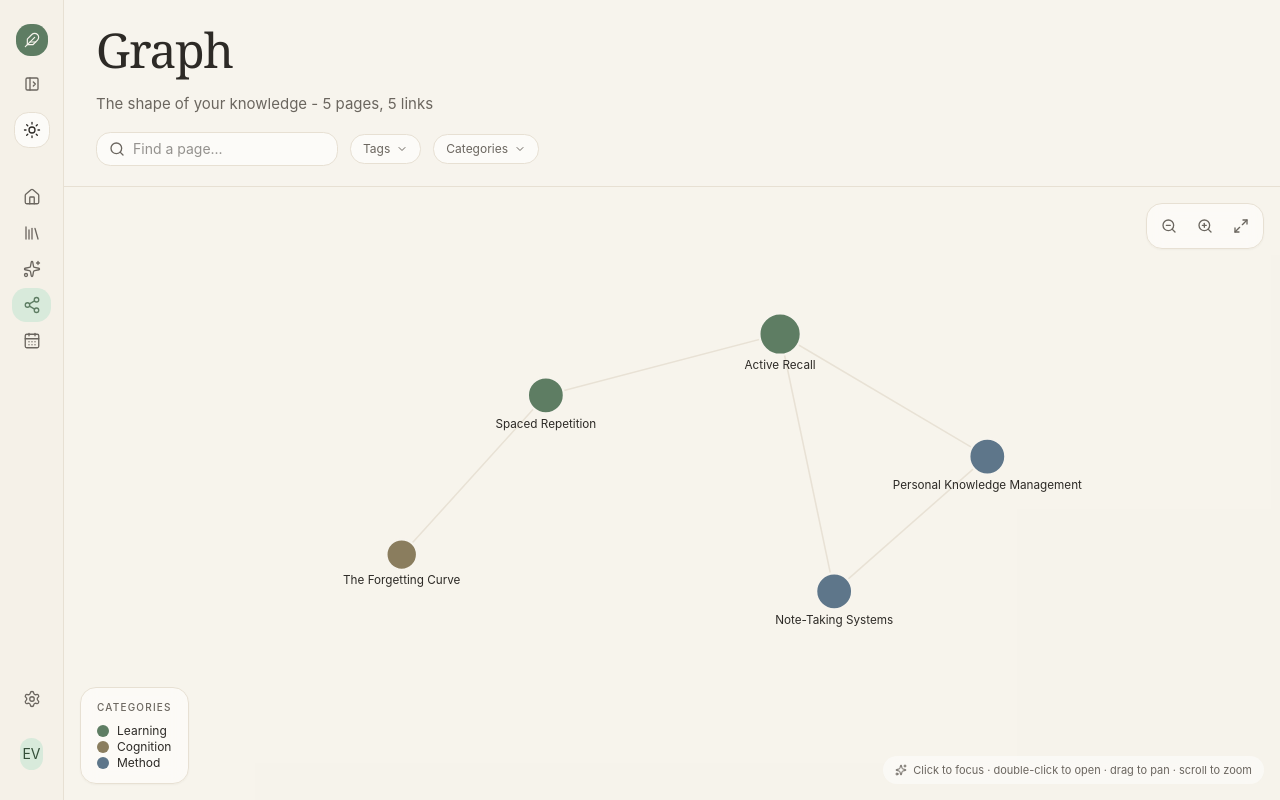
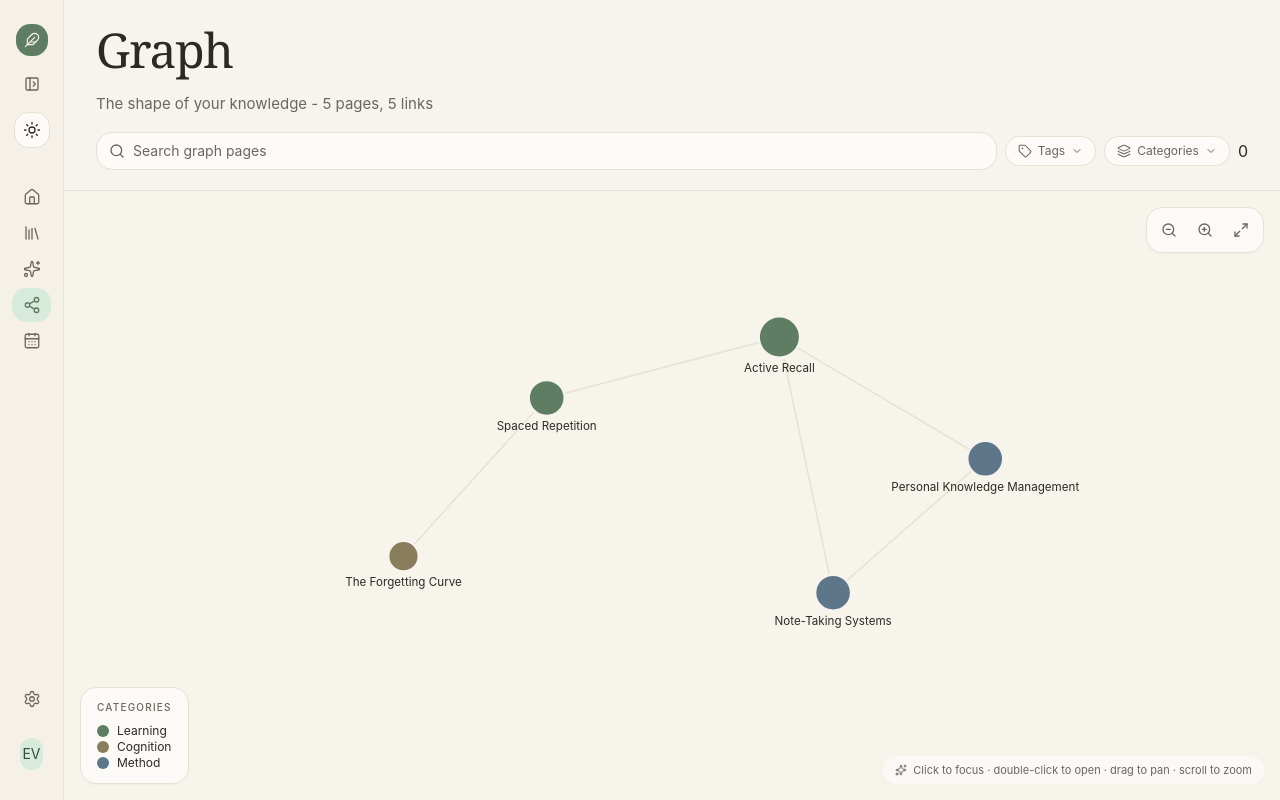
Before and after one commit to VongHaiYen11/knowlix, a React (Vite) app in the folder frontend/: page /graph in a window 1280 px wide. Both pictures are taken after a click on the button 178 px from the left and 42 px from the top of the page. Built offline with nearby package versions, Linux system fonts and the light colour scheme.

Commit message:
feat: enhance GraphCanvas component with improved search and filter UI

```diff
--- a/frontend/src/features/graph/GraphCanvas.tsx
+++ b/frontend/src/features/graph/GraphCanvas.tsx
@@ -1,4 +1,4 @@
-import { ArrowRight, Maximize2, Search, Sparkles, ZoomIn, ZoomOut } from 'lucide-react'
+import { ArrowRight, Layers, Maximize2, Search, Sparkles, Tag, ZoomIn, ZoomOut } from 'lucide-react'
 import { useMemo, useRef, useState } from 'react'
 import { Link, useNavigate } from 'react-router'
 import { PageHeader } from '@/components/common/PageHeader'
@@ -46,6 +46,7 @@ export function GraphCanvas({ nodes, links, knowledge, tags, categories }: Graph
 
   const focusedEntry = focus ? knowledge.find((entry) => entry.slug === focus) : null
   const toggle = (list: string[], value: string, set: (value: string[]) => void) => set(list.includes(value) ? list.filter((item) => item !== value) : [...list, value])
+  const hasFilters = query || tagFilter.length || categoryFilter.length
 
   return (
     <div className="flex h-screen min-h-0 flex-col">
@@ -56,13 +57,31 @@ export function GraphCanvas({ nodes, links, knowledge, tags, categories }: Graph
             description={`The shape of your knowledge - ${nodes.length} pages, ${links.length} links`}
             className="mb-4"
           />
-          <div className="flex flex-wrap items-center gap-3">
-            <div className="flex items-center gap-2 rounded-lg border border-border bg-card px-3 py-1.5">
-              <Search className="h-4 w-4 text-muted-foreground" />
-              <input value={query} onChange={(event) => setQuery(event.target.value)} placeholder="Find a page..." aria-label="Search graph" className="w-48 bg-transparent text-sm focus:outline-none" />
-            </div>
-            <Dropdown label="Tags" options={tags} selected={tagFilter} onToggle={(value) => toggle(tagFilter, value, setTagFilter)} prefix="#" />
-            <Dropdown label="Categories" options={categories} selected={categoryFilter} onToggle={(value) => toggle(categoryFilter, value, setCategoryFilter)} />
+          <div className="flex flex-wrap items-center gap-2">
+            <label className="flex min-w-64 flex-1 items-center gap-2 rounded-xl border border-border bg-card px-3 py-2 text-sm transition focus-within:border-ring/40">
+              <Search className="h-4 w-4 shrink-0 text-muted-foreground" />
+              <input
+                value={query}
+                onChange={(event) => setQuery(event.target.value)}
+                placeholder="Search graph pages"
+                aria-label="Search graph"
+                className="min-w-0 flex-1 bg-transparent text-foreground placeholder:text-muted-foreground focus:outline-none"
+              />
+            </label>
+            <Dropdown icon={Tag} label="Tags" options={tags} selected={tagFilter} onToggle={(value) => toggle(tagFilter, value, setTagFilter)} prefix="#" />
+            <Dropdown icon={Layers} label="Categories" options={categories} selected={categoryFilter} onToggle={(value) => toggle(categoryFilter, value, setCategoryFilter)} />
+            {hasFilters && (
+              <button
+                onClick={() => {
+                  setQuery('')
+                  setTagFilter([])
+                  setCategoryFilter([])
+                }}
+                className="h-8 px-2 text-xs text-muted-foreground underline-offset-2 hover:text-foreground hover:underline"
+              >
+                Clear
+              </button>
+            )}
           </div>
         </div>
       </div>
```
